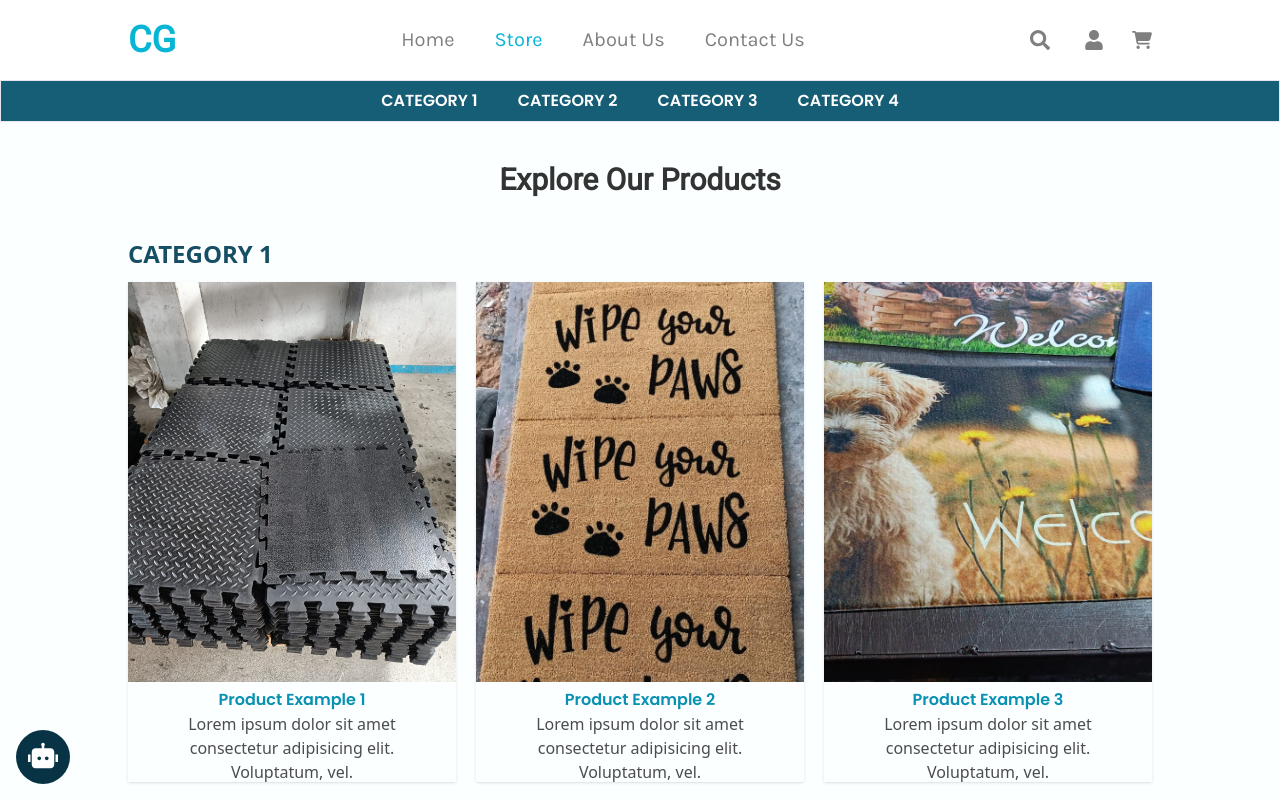
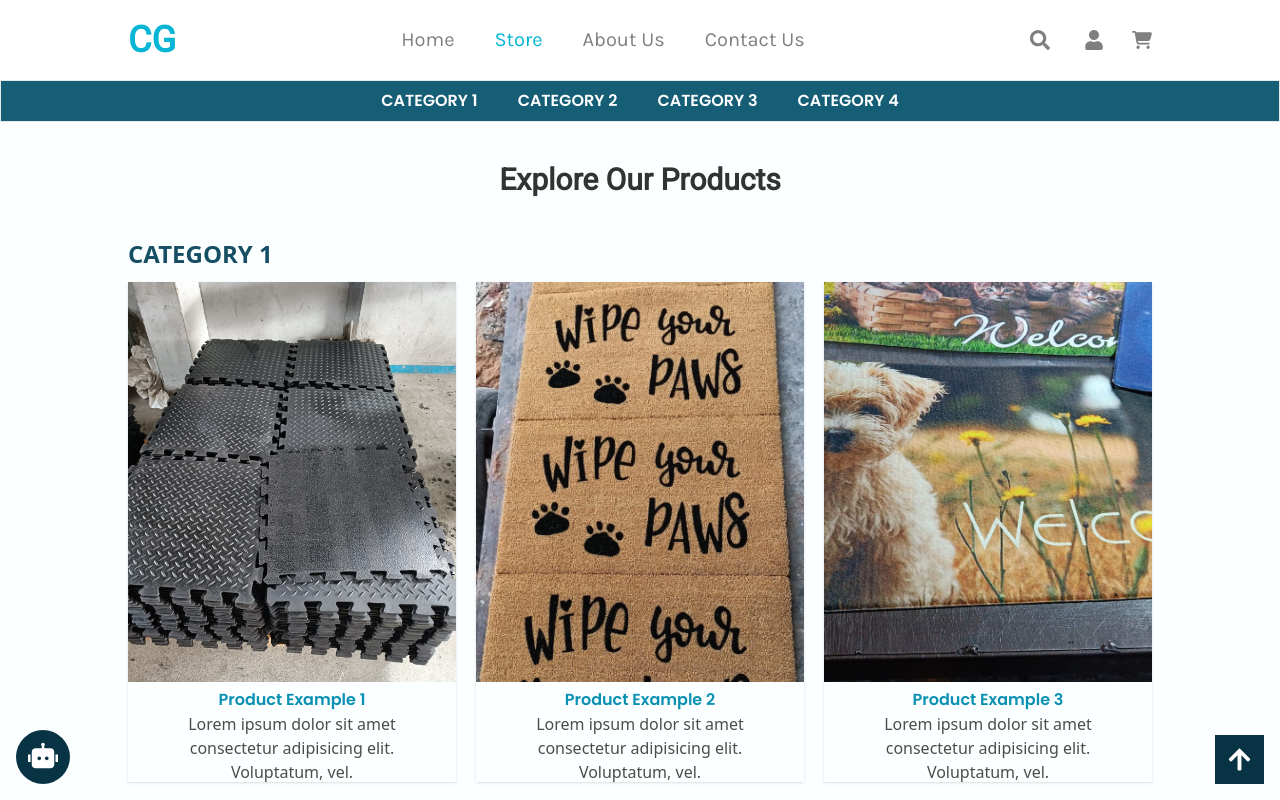
Before and after one commit to SahanDev00/crystal, a React (Create React App) app: page /store in a window 1280 px wide. Shown: the top 800 px of the page. Built offline with nearby package versions, Linux system fonts and the light colour scheme.

Commit message:
commited

```diff
--- a/src/Pages/Store.jsx
+++ b/src/Pages/Store.jsx
@@ -3,6 +3,8 @@ import Categories from '../components/Store/Categories'
 import Collection from '../components/Collection'
 import AllProducts from '../components/Store/AllProducts'
 import Questions from '../components/AboutUs/Questions'
+import { FaArrowUp } from 'react-icons/fa'
+import { Link } from 'react-scroll'
 
 const Store = () => {
   return (
@@ -11,6 +13,9 @@ const Store = () => {
         <AllProducts/>
         <Questions/>
         <Collection/>
+        <Link to='categories' smooth={true} duration={600}>
+          <button className='bg-cyan-950 text-white p-3 fixed bottom-4 right-4'><FaArrowUp size={25}/></button>
+        </Link>
     </div>
   )
 }
--- a/src/components/Collection.jsx
+++ b/src/components/Collection.jsx
@@ -36,7 +36,7 @@ const Collection = () => {
             <div
               key={index}
               ref={(el) => rugsRef.current[index] = el}
-              className='h-[450px] border w-full relative hover:shadow-md duration-300 hover:bg-black group  cursor-pointer opacity-0 transform translate-y-10'
+              className='h-[450px] border w-full relative hover:shadow-md duration-300 hover:bg-black group cursor-pointer opacity-0 transform translate-y-10'
             >
               <img src={pic} className='absolute w-full h-full object-cover duration-300 group-hover:opacity-30' alt={`Rug ${index + 1}`} />
               <div className='absolute flex justify-center items-center flex-col inset-0 text-white opacity-0 group-hover:opacity-100'>
--- a/src/components/Hero2.jsx
+++ b/src/components/Hero2.jsx
@@ -2,6 +2,7 @@ import React from 'react';
 import 'slick-carousel/slick/slick.css';
 import 'slick-carousel/slick/slick-theme.css';
 import pic from '../images/heroPic.jpeg';
+import { Link } from 'react-router-dom';
 
 const Hero2 = () => {
 
@@ -13,9 +14,11 @@ const Hero2 = () => {
               <div className="w-full h-full flex flex-col items-center p-10 text-white justify-center mt-10">
                 <h1 className="text-5xl font-poppins font-bold mb-4 uppercase text-gray-300">Lorem, ipsum dolor.</h1>
                 <p className="text-lg mb-6 w-[50%] text-center text-gray-400">Lorem ipsum dolor sit amet consectetur adipisicing elit. Ex earum odit quae minima. Mollitia distinctio impedit iste, earum perspiciatis eius quidem placeat nostrum excepturi error nobis? Itaque beatae maiores qui? Lorem ipsum dolor sit amet consectetur adipisicing elit. Ex earum odit quae minima. Mollitia distinctio impedit iste.</p>
-                <button className="bg-cyan-500/90 font-poppins text-white py-2 px-5 rounded hover:bg-cyan-600 transition duration-300">
-                  Explore
-                </button>
+                <Link to='/store'>
+                    <button className="bg-cyan-500/90 font-poppins text-white py-2 px-5 rounded hover:bg-cyan-600 transition duration-300">
+                    Explore
+                    </button>
+                </Link>
               </div>
             </div>
           </div>
--- a/src/components/Navbar.jsx
+++ b/src/components/Navbar.jsx
@@ -35,7 +35,7 @@ const Navbar = () => {
   return (
     <div className={`w-full fixed top-0 duration-300 z-50 ${isActive('/checkout') ? 'bg-cyan-950' : ''} ${isActive('/') ? 'bg-cyan-950/90' : ''} ${isActive('/cart') || isActive('/account') || isActive('/product') || isActive('/contact-us') || isActive('/order-details') || isActive('/store') || isActive('/my-orders') || isActive('/edit-profile') || isActive('/login') ? 'bg-white border-b' : ''} ${isActive('/about-us') ? 'bg-cyan-950' : ''}`}>
       <div className='w-[80%] h-[80px] flex items-center justify-between mx-auto'>
-        <h1 className='text-4xl text-cyan-500 hover:text-cyan-600 duration-300 font-bold cursor-pointer font-roboto'>CG</h1>
+        <h1 className='text-4xl text-cyan-500 hover:text-cyan-600 duration-300 font-bold cursor-pointer font-roboto'><Link to='/'>CG</Link></h1>
         <ul className='flex gap-10'>
           <Link to='/' exact className={` font-karla  text-xl hover:text-cyan-500 duration-300 cursor-pointer ${isActive('/checkout') || isActive('/about-us') ? 'text-white' : ''} ${isActive('/product') || isActive('/cart') || isActive('/account') || isActive('/contact-us') || isActive('/store')|| isActive('/my-orders') || isActive('/order-details') || isActive('/edit-profile') || isActive('/login') ? 'text-black/50' : ''} ${isActive('/') ? 'text-cyan-500' : ''}`}>Home</Link>
           <Link to='/store' className={` font-karla text-xl hover:text-cyan-500 duration-300 cursor-pointer ${isActive('/checkout') ? 'text-white' : ''} ${isActive('/cart') || isActive('/account') || isActive('/contact-us') || isActive('/store') || isActive('/my-orders') || isActive('/order-details') || isActive('/edit-profile') || isActive('/login') ? 'text-black/50' : ''}  ${isActive('/store') || isActive('/product') ? 'text-cyan-500' : ''} ${isActive('/') || isActive('/about-us') ? 'text-white' : ''}`}>Store</Link>
--- a/src/components/Store/Categories.jsx
+++ b/src/components/Store/Categories.jsx
@@ -4,7 +4,7 @@ import { Link as ScrollLink } from 'react-scroll'
 
 const Categories = () => {
   return (
-    <div className='w-full border bg-cyan-800'>
+    <div id='categories' className='w-full border bg-cyan-800'>
       <div className='w-[80%] py-2 mx-auto mt-20 flex flex-wrap justify-center gap-10 items-center'>
         <div className='relative group'>
           <ScrollLink to="category1" smooth={true} duration={500} offset={-100}>
```
